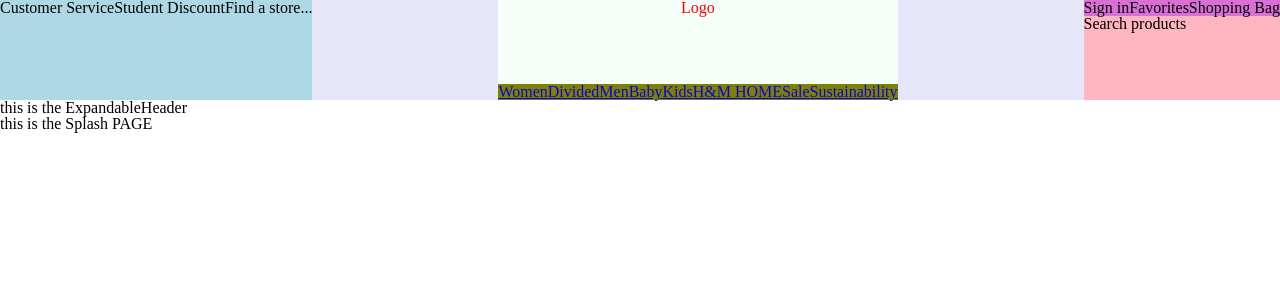
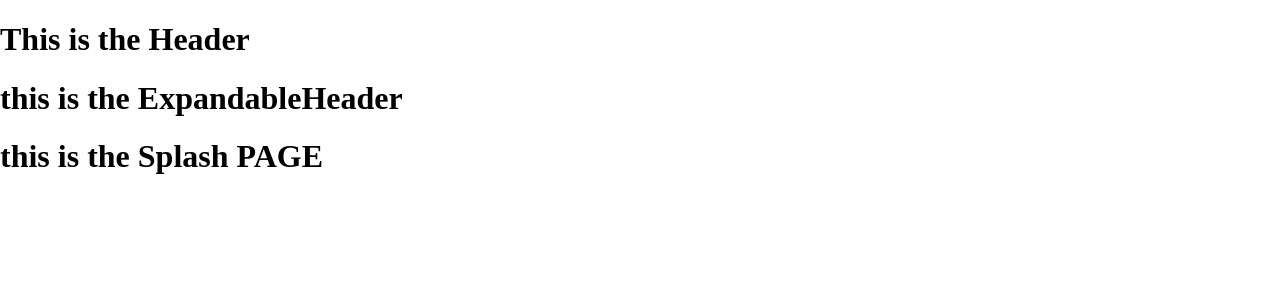
Before and after one commit to norrichs/CB-Clone-Project-FE, a React (Create React App) app: page / in a window 1280 px wide. Shown: the top 300 px of the page. Built offline with nearby package versions, Linux system fonts and the light colour scheme.

Commit message:
Revert "Feature sidebar2"

```diff
--- a/package.json
+++ b/package.json
@@ -16,7 +16,6 @@
     "react-icons": "^4.2.0",
     "react-router-dom": "^5.2.0",
     "react-scripts": "4.0.3",
-    "reset-css": "^5.0.1",
     "web-vitals": "^1.1.2"
   },
   "scripts": {
--- a/src/App.js
+++ b/src/App.js
@@ -1,9 +1,6 @@
 import React, {useState} from 'react';
 // import './App.css';
-import './styles/App.scss'
-
-// import './App.scss';
-
+import './App.scss';
 // import '../src/styles/App.scss'
 import { Route, Link, Switch } from 'react-router-dom';
 
--- a/src/Components/Header.js
+++ b/src/Components/Header.js
@@ -1,69 +1,7 @@
-import React from 'react';
-import {NavLink} from 'react-router-dom'
-import '../styles/Header.scss'
+import react from 'react';
 
 const Header = () => {
-    return (
-        <header className="header-main-top">
-            <section className="header-left">
-                <div>Customer Service</div>
-                <div>Student Discount</div>
-                <div>Find a store</div>
-                <div>...</div>
-            </section>
-            <section className='header-center'>
-                <div className='logo-bc'>Logo</div>
-                <nav>
-                    <ul>
-                    <li>
-                        <NavLink to="/women">Women</NavLink>
-                    </li>
-                    <li>
-                        <NavLink to="/divided">Divided</NavLink>
-                    </li>
-                    <li>
-                        <NavLink to="/men">Men</NavLink>
-                    </li>
-                    <li>
-                        <NavLink to="/baby">Baby</NavLink>
-                    </li>
-                    <li>
-                        <NavLink to="/kids">Kids</NavLink>
-                    </li>
-                    <li>
-                        <NavLink to="/home">H&M HOME</NavLink>
-                    </li>
-                    <li>
-                        <NavLink to="/sale">Sale</NavLink>
-                    </li>
-                    <li>
-                        <NavLink to="/sustainability">Sustainability</NavLink>
-                    </li>
-
-                    </ul>
-                </nav>
-            </section>
-            <section className='header-right'>
-                <nav>
-                    <ul>
-                        <li>
-                            <div>Sign in</div>
-                        </li>
-                        <li>
-                            <div>Favorites</div>
-                        </li>
-                        <li>
-                            <div>Shopping Bag</div>
-                        </li>
-                    </ul>
-                </nav>
-                <div>
-                    Search products
-                </div>
-
-            </section>
-        </header>
-    )
+    return <h1>This is the Header</h1>
 }
 
 export default Header;
--- a/src/Components/SideBarNav.js
+++ b/src/Components/SideBarNav.js
@@ -1,43 +1,8 @@
-import React from "react";
-import { Link, NavLink } from "react-router-dom";
-import "../styles/SideBarNav.scss";
+import { exp } from 'prelude-ls';
+import react from 'react';
 
-const SideBarNav = (props) => {
-	const navTree = [
-		{ audience: "women", category: "swimwear", group: "bikini-sets" },
-		{ audience: "women", category: "swimwear", group: "swimsuits" },
-		{ audience: "women", category: "swimwear", group: "beachwear" },
-	];
-
-	// TODO scrape the copy text for the above values, or just set implement a formatting function
-
-	return (
-		<nav className="sidebar-nav">
-            <h3>Shop by Product</h3>
-			<ul>
-				<li>
-					<NavLink to="/women/swimwear">Swimwear</NavLink>
-					<ul>
-						<li>
-							<NavLink to="/women/swimwear/bikini-sets">
-								Bikini Sets
-							</NavLink>
-						</li>
-						<li>
-							<NavLink to="/women/swimwear/swimsuits">
-								Swimsuits
-							</NavLink>
-						</li>
-						<li>
-							<NavLink to="/women/swimwear/beachwear">
-								Beachwear
-							</NavLink>
-						</li>
-					</ul>
-				</li>
-			</ul>
-		</nav>
-	);
-};
+const SideBarNav = () => {
+    return <h1>this is the SideBarNav</h1>
+}
 
 export default SideBarNav;
--- a/src/Pages/Main.js
+++ b/src/Pages/Main.js
@@ -1,13 +1,10 @@
-
-import { Link } from "react-router-dom";
-import SideBarNav from '../Components/SideBarNav'
 import react from 'react'
 import { GiPlainCircle } from 'react-icons/gi'
 import { MdFavorite } from 'react-icons/md'
 
 import { useParams } from 'react-router';
 
-
+import {link} from 'react-router-dom'
     //  {/* <ChatButton/> */}
     //  {/* <FilterAndSortModal/> */}
     //  {/* <ProductCard/> */}
@@ -30,34 +27,42 @@ import ProductCard from '../Components/ProductCard'
 // import ProductCardFavorite from './Componets/ProductCardFavorite';
 // import ReturnToTopButton from './Componets/ReturnToTopButton';
 // import ShowingSticky from './Componets/ShowingSticky';
+// import SideBarNav from './Componets/SideBarNav';
 // import SignInModal from './Componets/SignInModal';
 // import StikyFilterHeader from './Componets/StickyFilterHeader.jsHamburgerDropdown';
 
 
+
 // console.log('test');
 
-const Main = ({ url }, props) => {
-	// console.log('this is the props', props)
-	// console.log(url)
-	console.log("this is the useParams", useParams());
-	const { audience, category, group } = useParams();
+const Main = ({url}, props) => {
+    // console.log('this is the props', props)
+    // console.log(url)
+    console.log('this is the useParams', useParams());
+    const {audence, category, group } = useParams()
+
+    const getProduct = () => {
+        fetch(url + 'audience')
+        .then((res) => res.json())
+        .then((data) => {
+            console.log("received user data", data.data);
+        })
+    }
 
 
 
-    const getProduct = () => {
-		fetch(url + "audience")
-			.then((res) => res.json())
-			.then((data) => {
-				console.log("received user data", data.data);
-			});
-	};
+
     return (
-        <main>
+        <>
         <h1>this is the Main PAGE</h1>
-  <SideBarNav/>
-			<ContentContainer>
-				{`${audience}/${category}/${group}`}
-			</ContentContainer>
+        <ContentContainer>
+            <p>/:audience</p>
+        </ContentContainer>
+
+        <ContentContainer>
+            <p>/:audience/:category</p>
+        </ContentContainer>
+
         <ContentContainer>
         <p>/:audience/:category/:group</p>
         {ProductCard}
@@ -92,8 +97,8 @@ const Main = ({ url }, props) => {
 
 
         </ContentContainer>
-        </main>
+        </>
     )
 }
-
-export default Main;
+// Main()
+export default Main
--- a/src/styles/App.scss
+++ /dev/null
@@ -1,23 +0,0 @@
-@import '../../node_modules/reset-css/reset.css';
-
-$logo : #E40011;
-$mainWhite : #FAF9F8;
-$callBlue : #25417A;
-$callCream : #F1EBDF;
-$callGrey : #CEC6BA;
-$favWhite : #FAF9F8;
-$favRed : #E40011;
-$buttonBlack : #222222;
-$buttonWhite : #FFFFFF;
-$imgBackground : #E4E3E1;
-$chat : #222222;
-$bottomNav : #E4E4E4;
-
-// Global dimensions
-$headerHeight-desktop: 100px;
-$sidebarWidth-desktop: 150px;
-
-*{
-	box-sizing: border-box;
-	border: 1px solid magenta;
-}
--- a/src/styles/Header.scss
+++ /dev/null
@@ -1,50 +0,0 @@
-@import './App.scss';
-
-header.header-main-top{
-	height: $headerHeight-desktop;
-	display: flex;
-	flex-direction: row;
-	justify-content: space-between;
-	background-color: lavender;
-
-
-	// TODO - restructure header so that top row can overlap bottom row nav
-	section.header-left{
-		background-color: lightblue;
-		display: flex;
-		flex-direction: row;
-	}
-	section.header-center{
-		background-color: mintcream;
-		justify-self: center;
-		display: flex;
-		flex-direction: column;
-		align-items: center;
-		justify-content: space-between;
-
-		.logo-bc{
-			color: red;
-		}
-		nav ul{
-			display: flex;
-			flex-direction: row;
-			align-items: center;
-			li{
-				background-color: olive;
-			}
-		}
-
-	}
-	section.header-right{
-		background-color: lightpink;
-		display: flex;
-		flex-direction: column;
-		nav ul{
-			display: flex;
-			flex-direction: row;
-			align-items: flex-end;
-			background-color: orchid;
-		}
-
-	}
-}
--- a/src/styles/SideBarNav.scss
+++ /dev/null
@@ -1,10 +0,0 @@
-@import './App.scss';
-
-nav.sidebar-nav{
-	background-color: sandybrown;
-	width: $sidebarWidth-desktop;
-	ul{
-		display: flex;
-		flex-direction: column;
-	}
-}
```
Also changed, not shown: src/data/nav_tree.js (deleted, +0 -14 lines), 1 other file (tests, documents, lock files or other folders).
